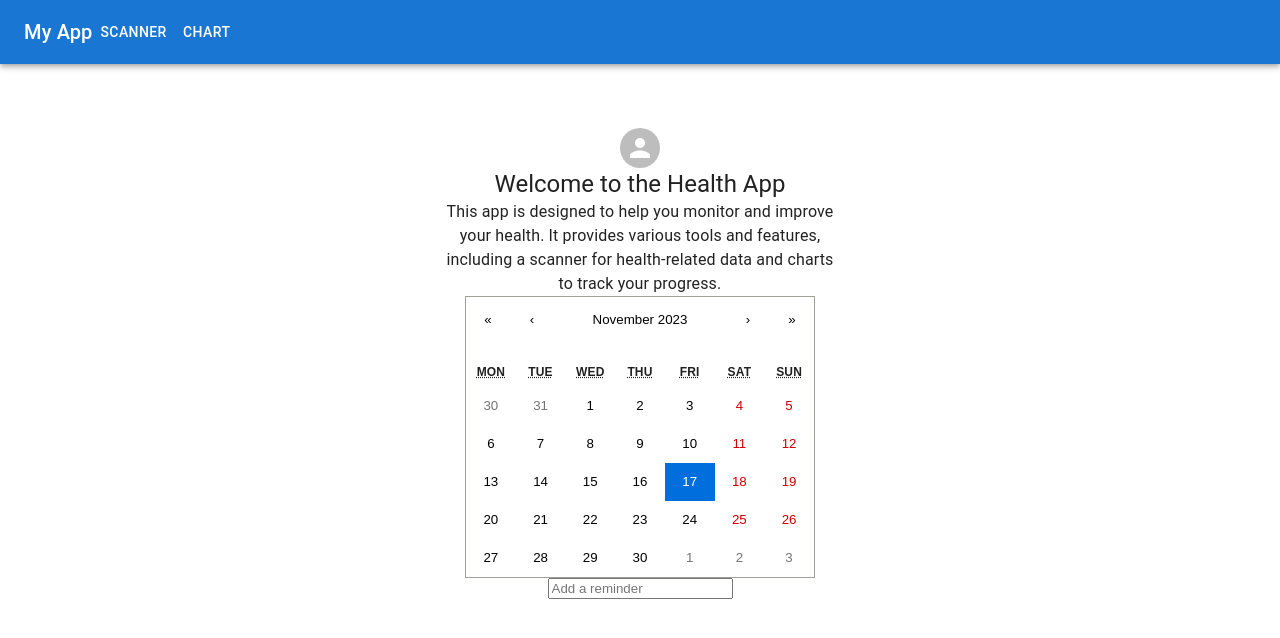
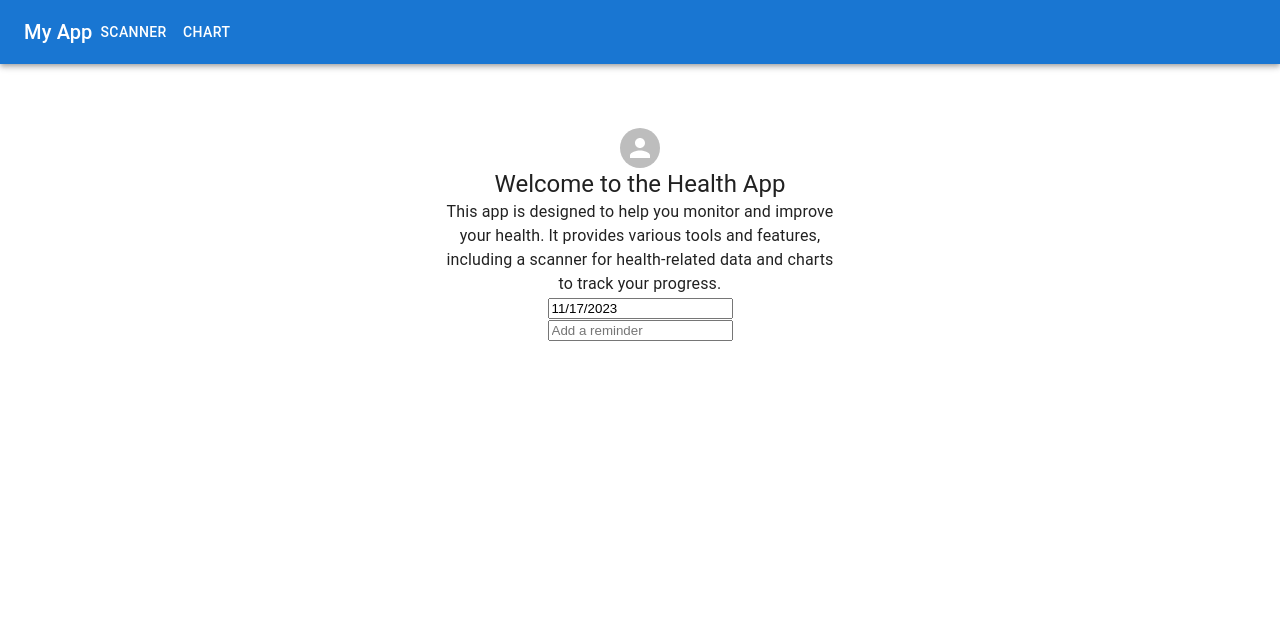
Before and after one commit to ShaunCl123/FeelFlow, a Next.js app: page /home in a window 1280 px wide. Shown: the top 638 px of the page. Built offline with nearby package versions, Linux system fonts and the light colour scheme.

Commit message:
addition of datapiicker over react-calendar

```diff
--- a/package.json
+++ b/package.json
@@ -11,6 +11,7 @@
   "dependencies": {
     "@emotion/react": "^11.11.1",
     "@emotion/styled": "^11.11.0",
+    "@mui/lab": "^5.0.0-alpha.165",
     "@mui/material": "^5.14.13",
     "chart.js": "^4.4.0",
     "cors": "^2.8.5",
@@ -22,6 +23,7 @@
     "qrcode-decoder": "^0.3.3",
     "quagga": "^0.12.1",
     "react": "latest",
+    "react-datepicker": "^6.1.0",
     "react-dom": "latest",
     "request": "^2.88.2",
     "requests": "^0.3.0",
--- a/src/app/home/page.js
+++ b/src/app/home/page.js
@@ -11,11 +11,10 @@ import { green } from '@mui/material/colors';
 import AppBar from '@mui/material/AppBar';
 import Toolbar from '@mui/material/Toolbar';
 
-// Import Calendar component and its styles
-import Calendar from 'react-calendar';
-import 'react-calendar/dist/Calendar.css';
+// Import DatePicker component and its styles from react-datepicker
+import DatePicker from "react-datepicker";
+import "react-datepicker/dist/react-datepicker.css";
 
-//Calendar component
 // Main component
 export default function Page() {
   // Create a theme
@@ -27,7 +26,7 @@ export default function Page() {
     },
   });
 
-  // State for the calendar date and reminders
+  // State for the selected date and reminders
   const [date, setDate] = React.useState(new Date());
   const [reminders, setReminders] = React.useState({});
 
@@ -74,8 +73,8 @@ export default function Page() {
             This app is designed to help you monitor and improve your health. It provides various tools and features, including a scanner for health-related data and charts to track your progress.
           </Typography>
 
-          {/* Calendar component with reminder input */}
-          <Calendar onChange={setDate} value={date} />
+          {/* DatePicker component with reminder input */}
+          <DatePicker selected={date} onChange={date => setDate(date)} />
           <input
             type="text"
             placeholder="Add a reminder"
```
Also changed, not shown: 1 other file (tests, documents, lock files or other folders).
